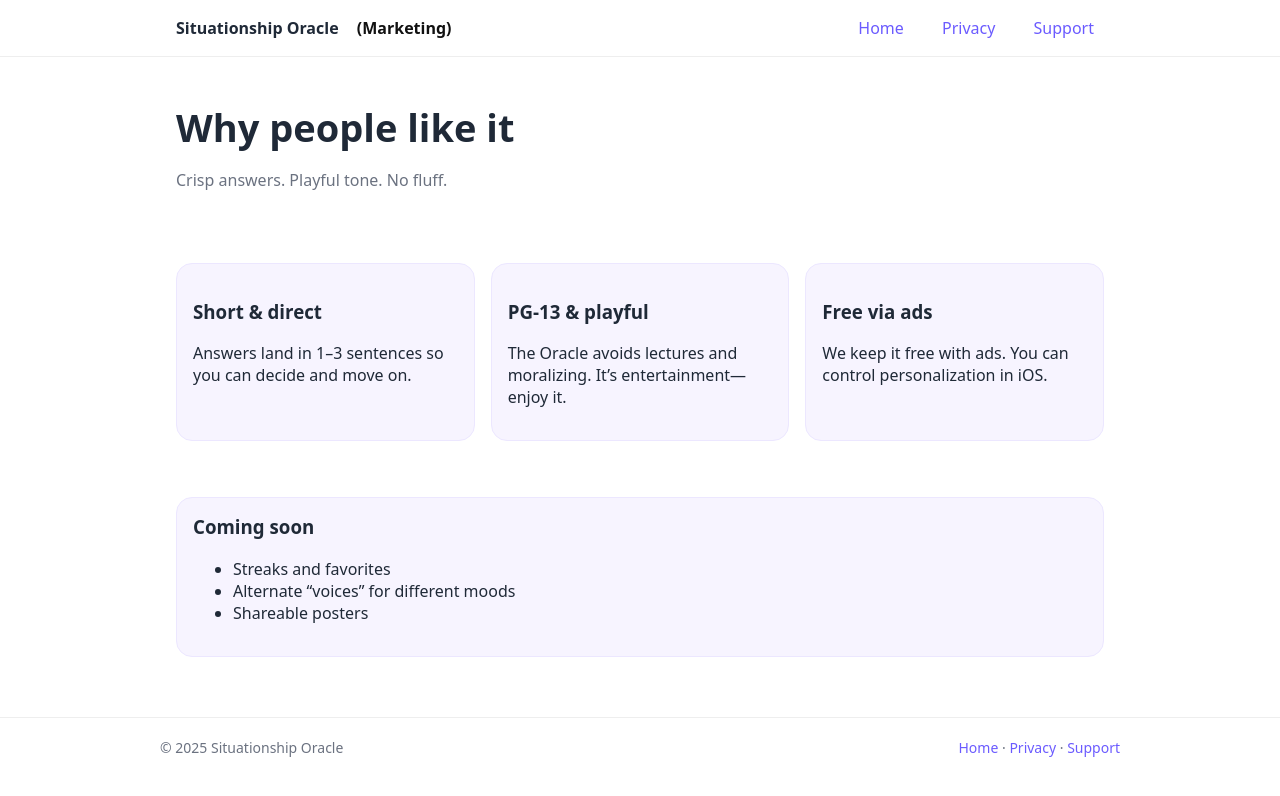
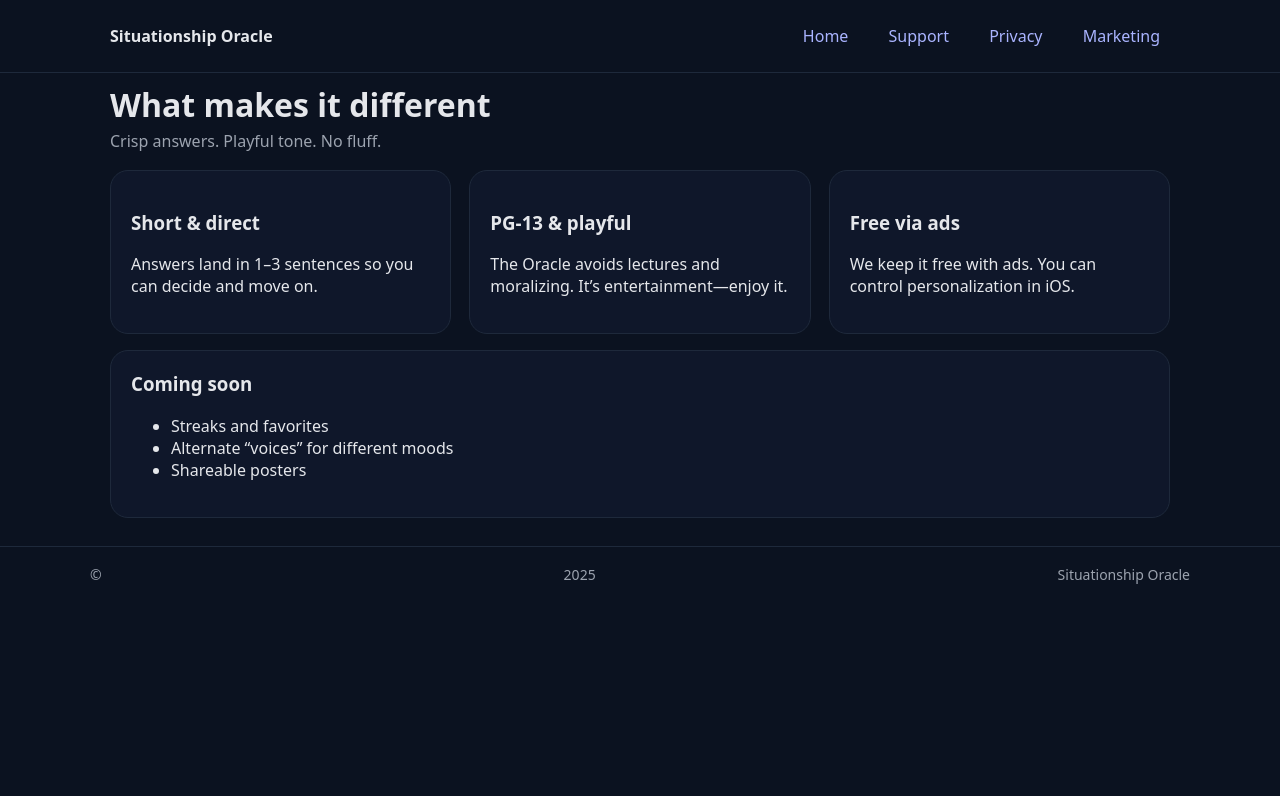
Before and after one commit to bthor519/situationship-oracle, a plain HTML site: page marketing.html in a window 1280 px wide. Drawn offline with Linux system fonts and the light colour scheme.

Commit message:
Refactor marketing.html for improved styling and layout

```diff
--- a/marketing.html
+++ b/marketing.html
@@ -7,51 +7,47 @@
   <meta name="description" content="Learn more about Situationship Oracle’s features and vibe." />
   <link rel="icon" href="./favicon.ico" />
   <style>
-    :root { --bg:#fff; --ink:#1f2937; --muted:#6b7280; --brand:#6b5bff; --card:#f7f4ff; }
-    * { box-sizing:border-box; } body{ margin:0; font-family:system-ui,-apple-system,Segoe UI,Roboto,Helvetica,Arial,sans-serif; background:var(--bg); color:var(--ink); }
-    a{ color:var(--brand); text-decoration:none; } a:hover{ text-decoration:underline; }
-    header{ border-bottom:1px solid #eee; background:#fff; position:sticky; top:0; z-index:10; }
-    .wrap{ max-width:960px; margin:0 auto; padding:0 16px; }
-    .nav{ display:flex; align-items:center; justify-content:space-between; height:56px; }
-    .brand{ font-weight:800; }
-    .links a{ margin-left:14px; padding:8px 10px; border-radius:8px; }
-    .active{ color:#111; font-weight:700; margin-left:14px; }
-    .section{ padding:28px 0; }
-    .hero h1{ margin:16px 0 6px; font-size:clamp(24px,3.6vw,38px); }
-    .sub{ color:var(--muted); }
-    .grid{ display:grid; grid-template-columns:repeat(auto-fit,minmax(240px,1fr)); gap:16px; }
-    .card{ background:var(--card); border:1px solid #ece7ff; border-radius:16px; padding:16px; }
-    footer{ border-top:1px solid #eee; margin-top:32px; }
-    .foot{ padding:20px 0; font-size:14px; color:var(--muted); display:flex; justify-content:space-between; flex-wrap:wrap; gap:8px; }
+    :root { --bg:#0B1220; --panel:#0F172A; --card:#111a2d; --ink:#E5E7EB; --muted:#9CA3AF; --brand:#6b5bff; --line:#1E293B; }
+    *{ box-sizing:border-box; } body{ margin:0; background:var(--bg); color:var(--ink); font-family:system-ui,-apple-system,Segoe UI,Roboto,Helvetica,Arial,sans-serif; }
+    a{ color:#AAB4FF; text-decoration:none; } a:hover{ text-decoration:underline; }
+    .wrap{ max-width: 1100px; margin: 0 auto; padding: 0 20px; }
+    header{ position:sticky; top:0; z-index:10; background:var(--bg); border-bottom:1px solid var(--line); }
+    .nav{ height:72px; display:flex; align-items:center; justify-content:space-between; }
+    .brand{ font-weight:800; display:flex; align-items:center; gap:12px; }
+    .links a{ margin-left:16px; padding:8px 10px; border-radius:8px; }
+    main{ padding:28px 0 40px; }
+    .section{ margin: 16px 0; }
+    .grid{ display:grid; grid-template-columns: repeat(auto-fit, minmax(260px, 1fr)); gap:18px; }
+    .card{ background:var(--panel); border:1px solid var(--line); border-radius:18px; padding:20px; }
+    footer{ border-top:1px solid var(--line); margin-top:28px; }
+    .foot{ padding:18px 0; font-size:14px; color:var(--muted); display:flex; justify-content:space-between; flex-wrap:wrap; gap:8px; }
   </style>
 </head>
 <body>
   <header>
     <div class="wrap nav">
-      <div class="brand">Situationship Oracle <span class="active" aria-current="page">(Marketing)</span></div>
+      <div class="brand">Situationship Oracle</div>
       <nav class="links">
-        <!-- Marketing page: link to the other three -->
         <a href="./">Home</a>
+        <a href="./support.html">Support</a>
         <a href="./privacy.html">Privacy</a>
-        <a href="./support.html">Support</a>
+        <a href="./marketing.html">Marketing</a>
       </nav>
     </div>
   </header>
 
   <main class="wrap">
-    <section class="section hero">
-      <h1>Why people like it</h1>
-      <p class="sub">Crisp answers. Playful tone. No fluff.</p>
-    </section>
+    <h1 style="margin:10px 0 4px;">What makes it different</h1>
+    <p style="color:#9CA3AF; margin:0 0 18px;">Crisp answers. Playful tone. No fluff.</p>
 
     <section class="section">
       <div class="grid">
         <div class="card">
-          <h3>Short & direct</h3>
+          <h3>Short &amp; direct</h3>
           <p>Answers land in 1–3 sentences so you can decide and move on.</p>
         </div>
         <div class="card">
-          <h3>PG-13 & playful</h3>
+          <h3>PG-13 &amp; playful</h3>
           <p>The Oracle avoids lectures and moralizing. It’s entertainment—enjoy it.</p>
         </div>
         <div class="card">
@@ -74,11 +70,8 @@
   </main>
 
   <footer>
-    <div class="wrap foot">
-      <div>© <span id="year"></span> Situationship Oracle</div>
-      <div><a href="./">Home</a> · <a href="./privacy.html">Privacy</a> · <a href="./support.html">Support</a></div>
-    </div>
+    <div class="wrap foot">© <span id="year"></span> Situationship Oracle</div>
   </footer>
-  <script>document.getElementById('year').textContent = new Date().getFullYear();</script>
+  <script>document.getElementById('year').textContent=new Date().getFullYear();</script>
 </body>
 </html>
```
